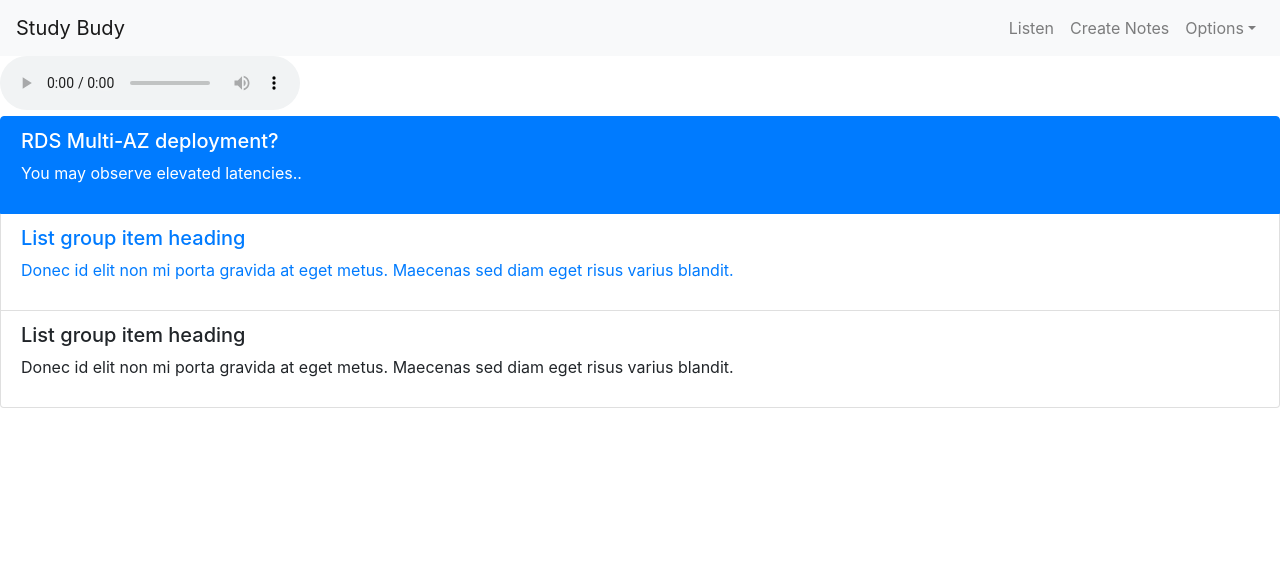
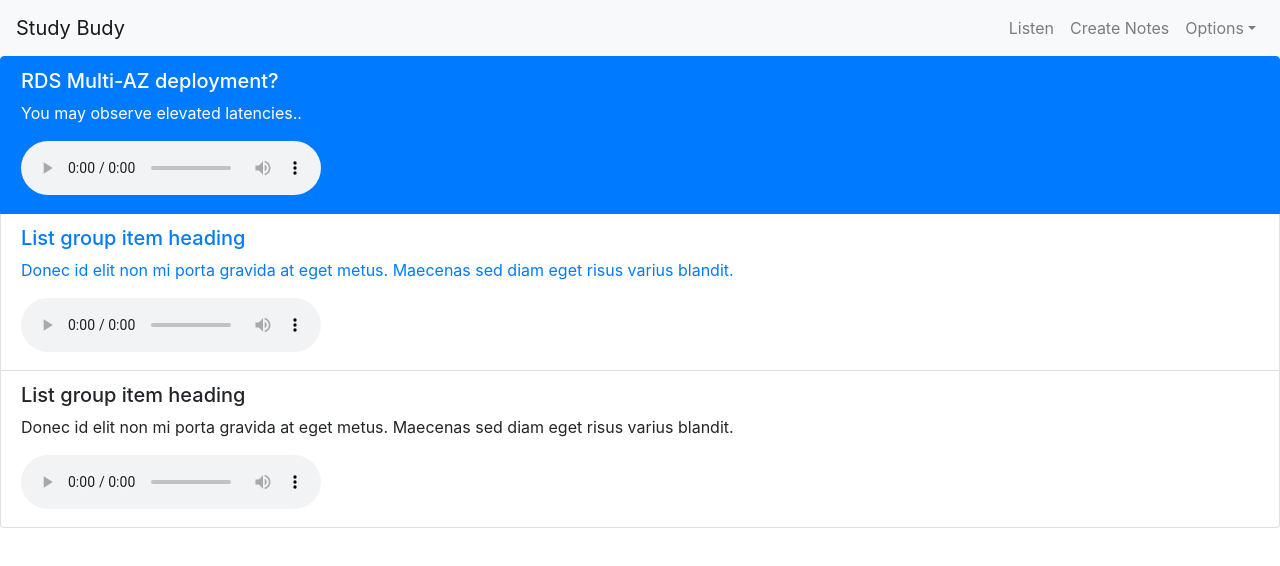
Before and after one commit to Stuckinthemiddle/study-app, a React (Create React App) app: page / in a window 1280 px wide. Shown: the top 566 px of the page. Built offline with nearby package versions, Linux system fonts and the light colour scheme.

Commit message:
initial list hardcoded

```diff
--- a/src/components/NoteList.js
+++ b/src/components/NoteList.js
@@ -15,13 +15,7 @@
   render() {
     return (
 			<div>
-			<div>
-				<ReactAudioPlayer
-					src="https://s3.amazonaws.com/study.tmksolutions-mp3/618f0e6c-6c48-433e-b23a-62ddb9b0fd01.mp3"
-					autoPlay
-					controls
-				/>
-			</div>
+
       <ListGroup>
         <ListGroupItem active tag="a" href="#">
 					<div onClick={() => this.play("https://s3.amazonaws.com/study.tmp3")}>
@@ -30,6 +24,12 @@
             You may observe elevated latencies..
           </ListGroupItemText>
 					</div>
+					<div>
+				<ReactAudioPlayer
+					src="https://s3.amazonaws.com/study.tmksolutions-mp3/618f0e6c-6c48-433e-b23a-62ddb9b0fd01.mp3"
+					controls
+				/>
+			</div>
         </ListGroupItem>
         <ListGroupItem tag="a" href="#">
 					<div onClick={() => this.play("https://s3.amazonaws.com/study.tmksolutions-mp3/618f0e6c-6c48-433e-b23a-62ddb9b0fd01.mp3")}>
@@ -38,12 +38,20 @@
 						Donec id elit non mi porta gravida at eget metus. Maecenas sed diam eget risus varius blandit.
 						</ListGroupItemText>
 					</div>
+					<ReactAudioPlayer
+					src="https://s3.amazonaws.com/study.tmksolutions-mp3/618f0e6c-6c48-433e-b23a-62ddb9b0fd01.mp3"
+					controls
+					/>
         </ListGroupItem>
         <ListGroupItem>
           <ListGroupItemHeading>List group item heading</ListGroupItemHeading>
           <ListGroupItemText>
           Donec id elit non mi porta gravida at eget metus. Maecenas sed diam eget risus varius blandit.
           </ListGroupItemText>
+					<ReactAudioPlayer
+					src="https://s3.amazonaws.com/study.tmksolutions-mp3/618f0e6c-6c48-433e-b23a-62ddb9b0fd01.mp3"
+					controls
+				/>
         </ListGroupItem>
       </ListGroup>
 
```
